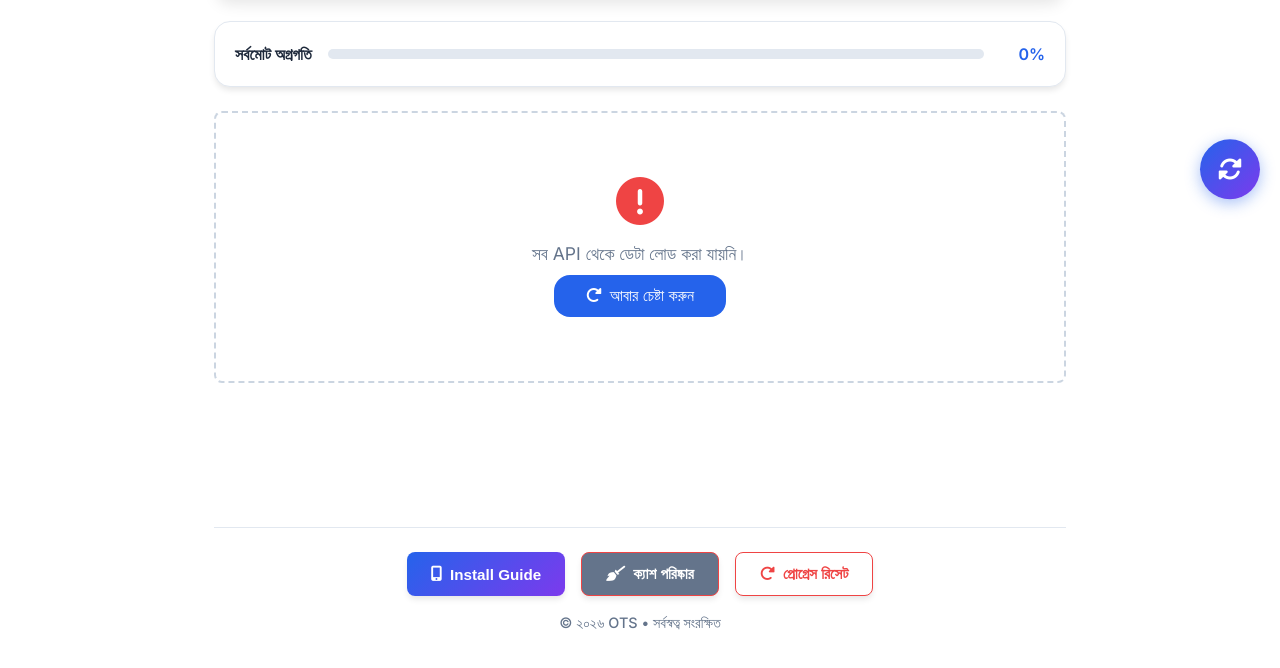
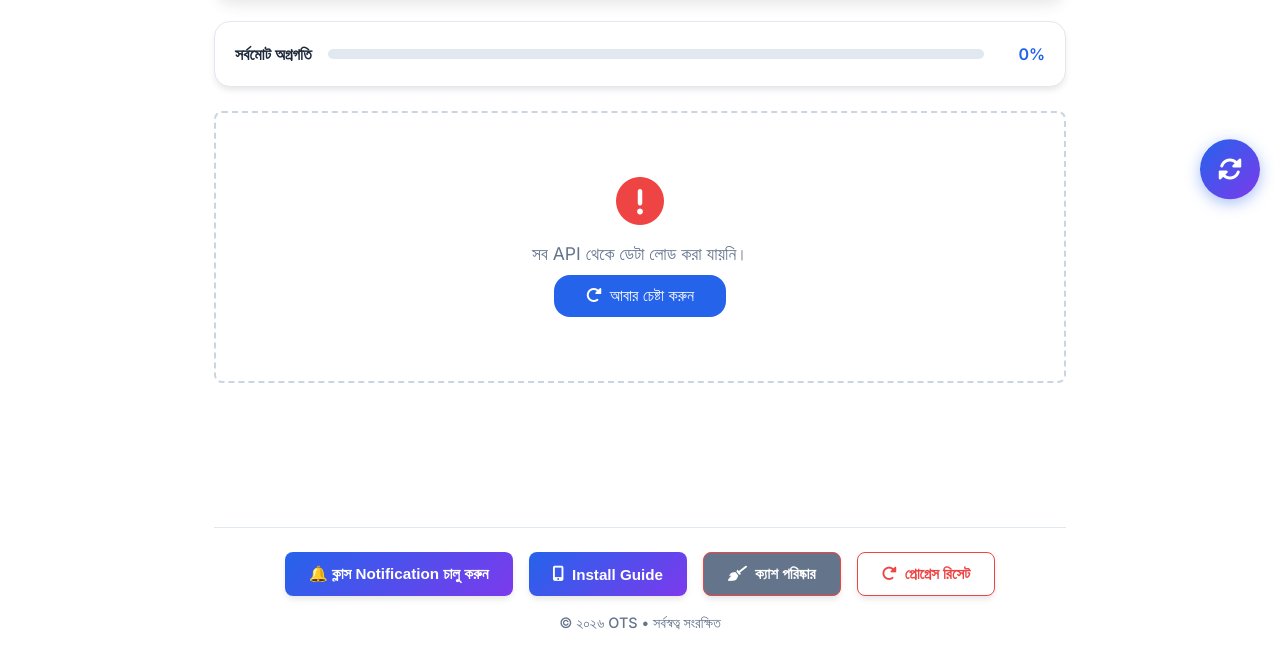
Before and after one commit to ots249/kp, a website: page index.html in a window 1280 px wide. Shown: the part 579-1247 px from the top of the page. Drawn offline with Linux system fonts and the light colour scheme; no server answers.

Commit message:
Add notification subscription button

```diff
--- a/index.html
+++ b/index.html
@@ -101,6 +101,7 @@
         <!-- Footer with Install Button -->
         <footer class="footer">
             <div style="display: flex; justify-content: center; gap: 1rem; margin-bottom: 1rem; flex-wrap: wrap;">
+                <button id="push-notification-toggle" class="install-btn" type="button">🔔 ক্লাস Notification চালু করুন</button>
                 <button id="install-button" class="install-btn" style="display: none;" type="button" aria-haspopup="dialog">
                     <i class="fas fa-download"></i> অ্যাপ ইন্সটল করুন
                 </button>
```
